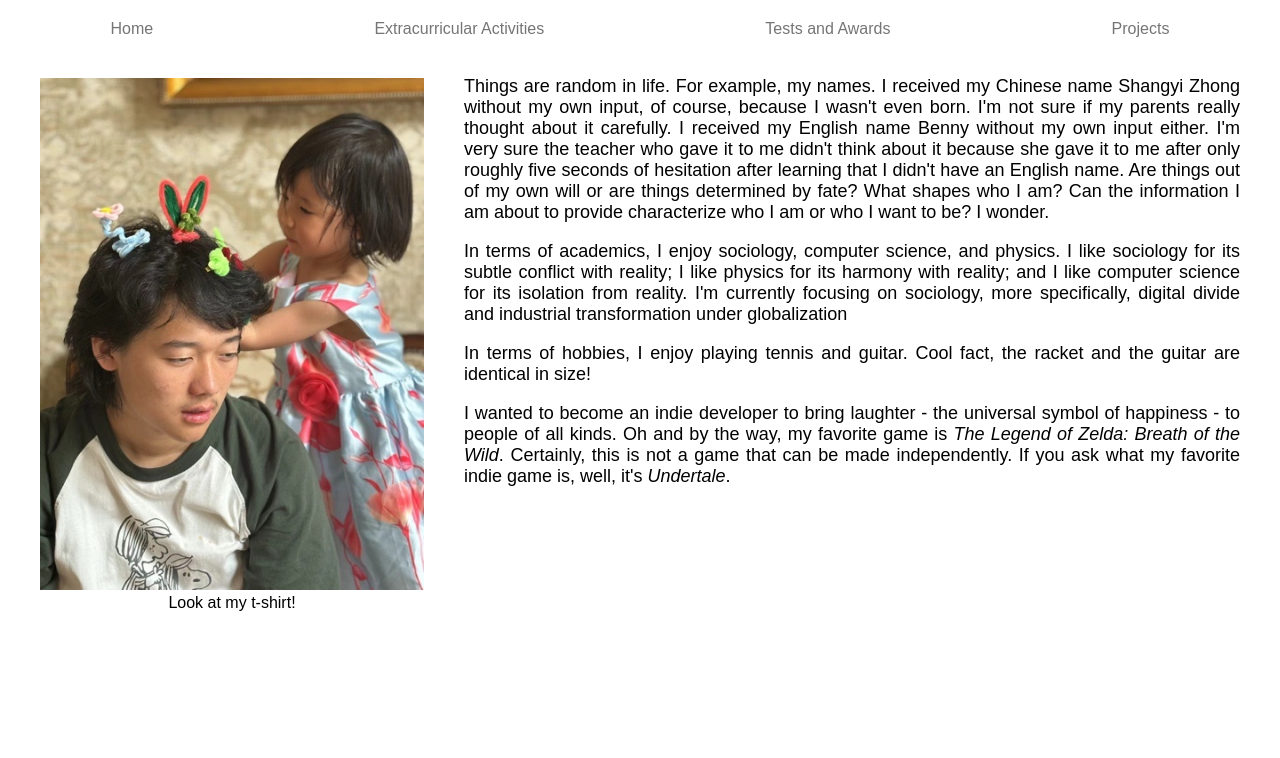
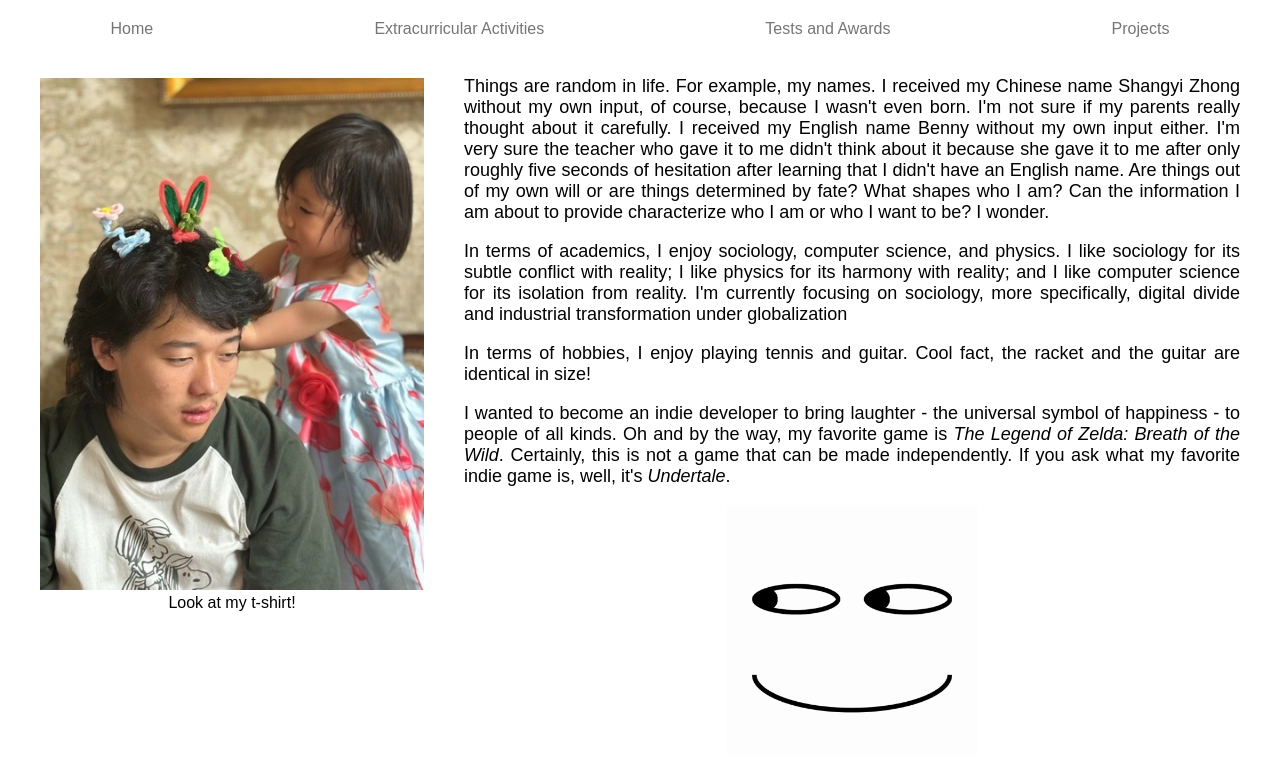
Before and after one commit to zhongshangyi/zhongshangyi.github.io, a plain HTML site: page index.html in a window 1280 px wide. Drawn offline with Linux system fonts and the light colour scheme.

Commit message:
sus faces

```diff
--- a/index.html
+++ b/index.html
@@ -5,6 +5,7 @@
     <meta name="viewport" content="width=device-width, initial-scale=1.0">
     <title>Shangyi Zhong</title>
     <link rel="stylesheet" href="styles.css">
+    <link rel="icon" type="image/x-icon" href="sus.gif">
 </head>
 <body>
     <nav class="navbar">
@@ -26,6 +27,7 @@
             <p>In terms of hobbies, I enjoy playing tennis and guitar. Cool fact, the racket and the guitar are identical in size!</p>
             <p>I wanted to become an indie developer to bring laughter - the universal symbol of happiness - to people of all kinds. Oh and by the way, my favorite game is <i>The Legend of Zelda: Breath of the Wild</i>. Certainly, this is not a game that can be made independently. If you ask what my favorite indie game is, well, it's <i>Undertale</i>.</p>
             <!-- <p><b>The above contents are extremely cringe... No idea under what mental condition I wrote all these BS. QAQ</b></p> -->
+            <img src="sus.gif" alt="Suspicious face" width="250">
         </div>
 
 
--- a/styles.css
+++ b/styles.css
@@ -54,11 +54,17 @@ body {
     text-align: justify;
 }
 
+.r img {
+    display: block;
+    margin-left: auto;
+    margin-right: auto;
+
+}
+
 .pjl {
     margin-left: 40px;
     margin-right: 40px;
     text-align: justify;
-
 }
 .pjl a {
     /* font-family: 'Times New Roman', Times, serif; */
```
Also changed, not shown: awards.html (+2 -1 lines), digital.html (+1 -0 lines), eca.html (+2 -1 lines), projects.html (+1 -0 lines), sus.gif (added), sus_tennis.gif (added), sus_writing.gif (added).
